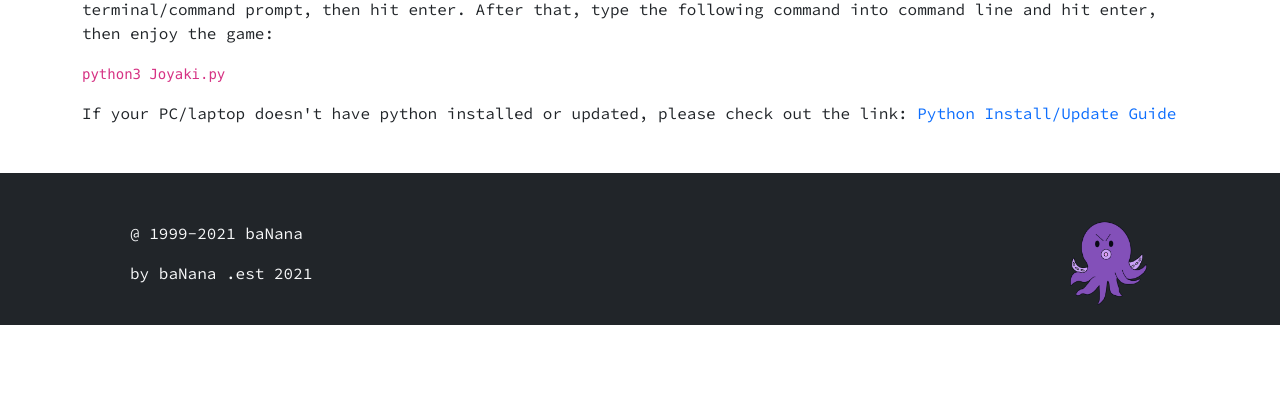
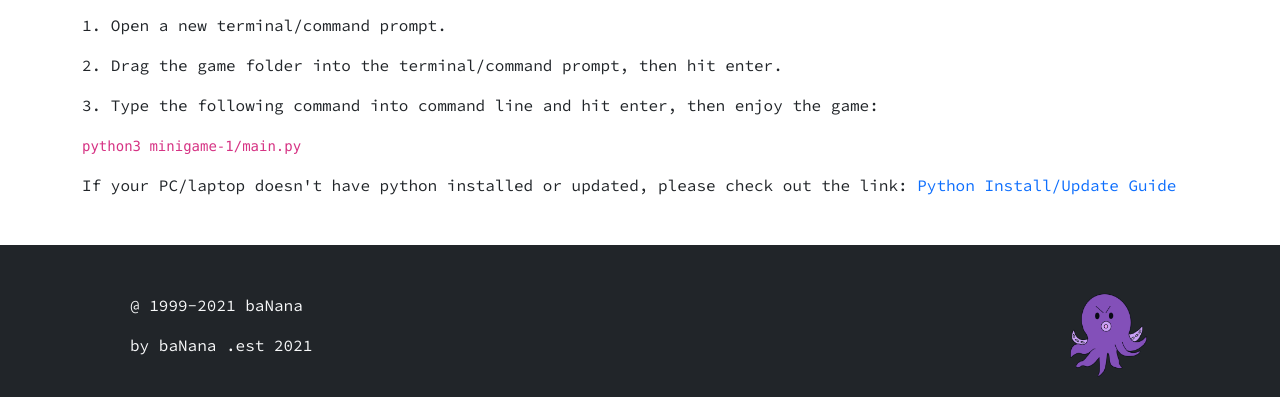
Before and after one commit to JackyLai327/joyaki-wesite, a plain HTML site: page download.html in a window 1280 px wide. Shown: the part 637-1034 px from the top of the page. Before the commit the page ends 962 px from the top, so only its background shows below. Drawn offline with nearby package versions, Linux system fonts and the light colour scheme.

Commit message:
zip file added

```diff
--- a/download.html
+++ b/download.html
@@ -31,11 +31,14 @@
             <p><code>~$python3 pip install pygame</code> or <code>~$python3 pip install pygame</code></p>
             <p>For more information on downloading pygame, check out this link: <a href="https://www.pygame.org/wiki/GettingStarted" class="text-decoration-none link-primary" target="_blank">Pygame Install Tutorial </a> </p>
             <h2>The game</h2>
-            <p><a href="#" class="link-primary text-decoration-none " download><img src="images/zipped.jpeg" alt="an image of a zipped file" class="col-1"> Install the File Here</a></p>
+            <p><a href="game.zip" class="link-primary text-decoration-none " download><img src="images/zipped.jpeg" alt="an image of a zipped file" class="col-1"> Install the File Here</a></p>
             <p>Click the link above to download the zipped game file.</p>
             <h2 class="mt-3">To start the game...</h2>
-            <p>After downlaod, unzip the folder. Open a new terminal/command prompt and drag the game folder into the terminal/command prompt, then hit enter. After that, type the following command into command line and hit enter, then enjoy the game:</p>
-            <p><code>python3 Joyaki.py</code></p>
+            <p>After downlaod, unzip the folder: </p>
+            <p>1. Open a new terminal/command prompt. </p>
+            <p>2. Drag the game folder into the terminal/command prompt, then hit enter.</p>
+            <p>3. Type the following command into command line and hit enter, then enjoy the game:</p>
+            <p><code>python3 minigame-1/main.py</code></p>
             <p>If your PC/laptop doesn't have python installed or updated, please check out the link: <a href="https://www.python.org/downloads/" class="text-decoration-none link-primary" target="_blank">Python Install/Update Guide</a></p>
 
         </main>
```
Also changed, not shown: index.html (+1 -1 lines), images/stage-2.png (added), 2 other files.
